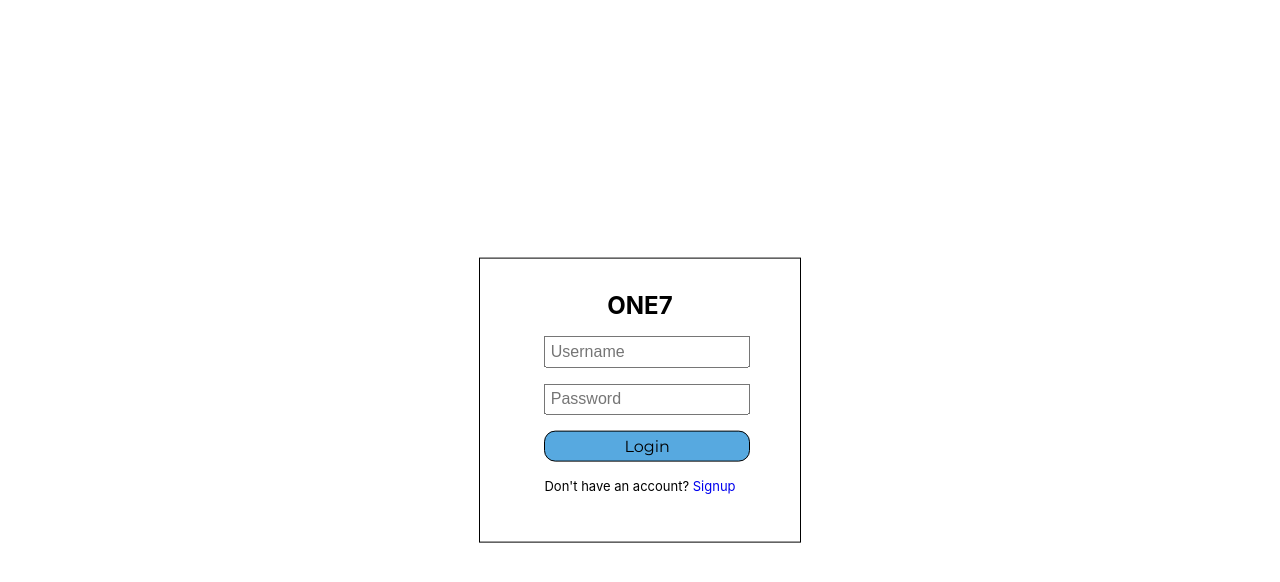
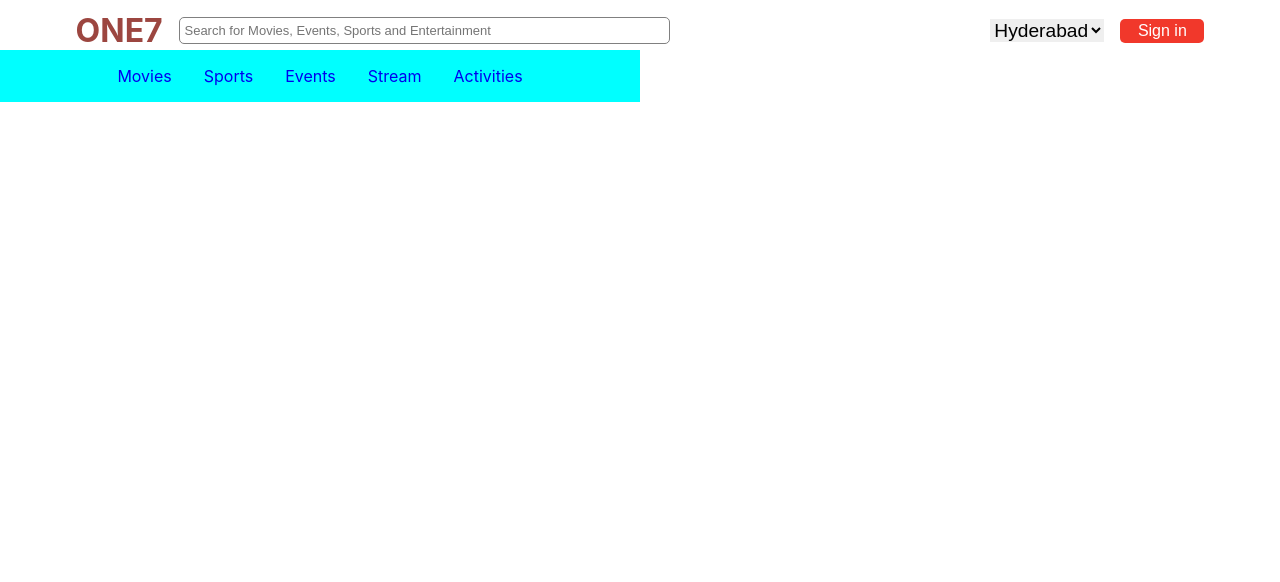
Before and after one commit to sushmitha37/MovieTicketbookig, a React (Create React App) app: page / in a window 1280 px wide. Shown: the top 582 px of the page. Built offline with nearby package versions, Linux system fonts and the light colour scheme.

Commit message:
List items added in dashboard

```diff
--- a/src/App.css
+++ b/src/App.css
@@ -60,7 +60,8 @@ a{
   align-items: center;
 }
 #items h1{
-  color:rgb(241, 56, 43)
+  color:rgb(156, 70, 64);
+  margin: 0;
 }
 #items input{
   margin-left: 1rem;
@@ -92,3 +93,17 @@ a{
   border-radius: 5px;
   cursor: pointer;
 }
+/* Login.css */
+
+#ul-items{
+  display: flex;
+  width:50%;
+  justify-content: center;
+  padding: 0rem;
+  background-color: aqua;
+}
+#ul-li{
+  margin: 1rem;
+ list-style: none;
+
+}
--- a/src/App.js
+++ b/src/App.js
@@ -10,9 +10,9 @@ function App() {
 
       <Router>
         <Routes>
-          <Route path="/" element={<Login/>}/>
+          <Route path="/" element={<Dashboard/>}/>
           <Route path="/signup" element={<Signup/>}/>
-          <Route path="/dashboard" element={<Dashboard/>}/>
+          <Route path="/login" element={<Login/>}/>
         </Routes>
       </Router>
 
--- a/src/components/Dashboard.jsx
+++ b/src/components/Dashboard.jsx
@@ -1,6 +1,13 @@
 import React from 'react'
+import { Link, useNavigate } from 'react-router-dom';
+
 
 const Dashboard = () => {
+  const navigate = useNavigate();
+
+  const goToLogin = () => {
+    navigate('/login');
+  };
   return (
     <header id="navbar">
       <div id="items">
@@ -16,7 +23,16 @@ const Dashboard = () => {
           <option value="Delhi">Delhi</option>
           <option value="Pune">Pune</option>
         </select>
-        <button>Sign in</button>
+        <button onClick={goToLogin}>Sign in</button>
+      </div>
+      <div id="li-items">
+        <ul id="ul-items">
+          <li id='ul-li'><Link>Movies</Link></li>
+          <li id='ul-li'><Link>Sports</Link></li>
+          <li id='ul-li'><Link>Events</Link></li>
+          <li id='ul-li'><Link>Stream</Link></li>
+          <li id='ul-li'><Link>Activities</Link></li>
+        </ul>
       </div>
     </header>
   )
--- a/src/components/Login.jsx
+++ b/src/components/Login.jsx
@@ -25,7 +25,7 @@ function Login() {
           console.log('Login successful');
 
           // Redirect to the dashboard page
-          navigate('/dashboard'); // Replace '/dashboard' with your target route
+          navigate('/'); // Replace '/dashboard' with your target route
         } else {
           setErrorMessage(res.data.message); // Display error message from backend
         }
--- a/src/components/Signup.jsx
+++ b/src/components/Signup.jsx
@@ -72,7 +72,7 @@ const Signup = () => {
         <input type="password" className="user" placeholder='Password' name='Password' required onChange={handleChange} style={{ borderColor: passwordMismatch ? 'red' : '' }} value={values.Password}  />
         <input type="password" className="user" placeholder='Confirm password' name='Confirm_Password' required onChange={handleChange} style={{ borderColor: passwordMismatch ? 'red' : '' }} value={values.Confirm_Password} />
         <button className="user" id="btn">Signup</button>
-        <p>Have account ? <Link to="/">Login</Link></p>
+        <p>Have account ? <Link to="/login">Login</Link></p>
         {message && <p>{message}</p>} {/* Display error or success message */}
       </form>
     </div>
```
